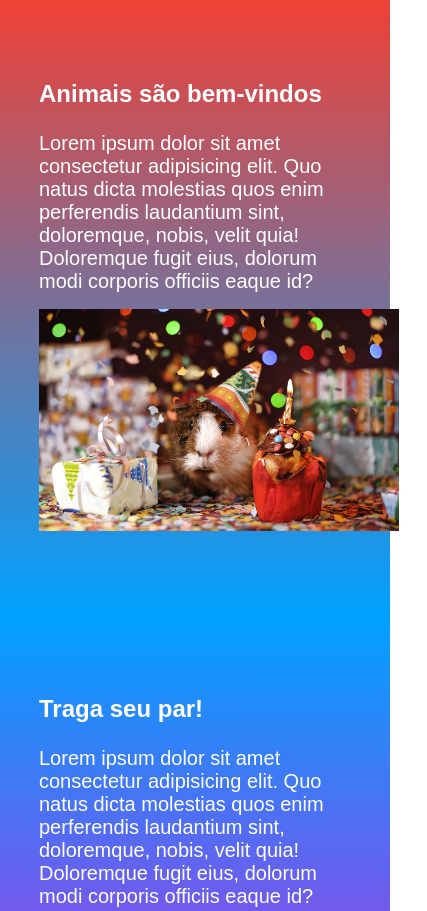
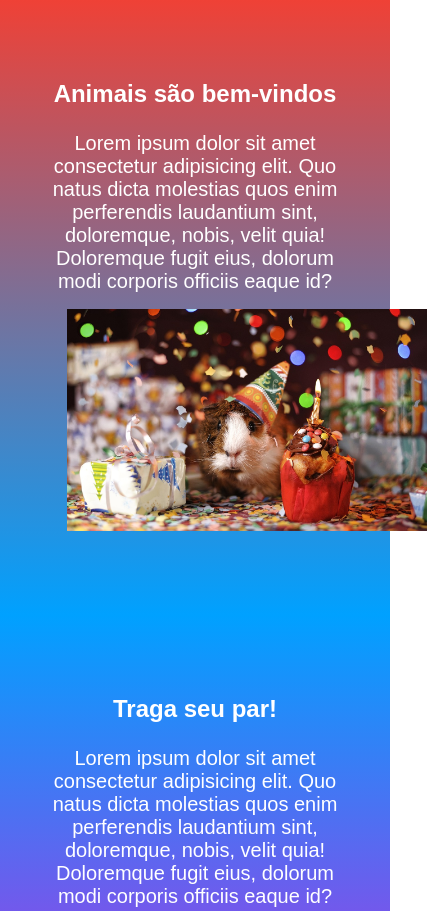
Before and after one commit to FelipeFirmida/parcel-event-aniversario, a website built with Parcel: page src/index.html in a window 390 px wide. Shown: the part 636-1547 px from the top of the page, 427 px wide, since content can reach past the window. Built offline with nearby package versions, Linux system fonts and the light colour scheme; a web font is replaced by a local one.

Commit message:
alterado o espaçamento das imagens e o text-align da seção para melhor responsividade mobile

```diff
--- a/src/styles/_section.scss
+++ b/src/styles/_section.scss
@@ -45,8 +45,13 @@
             display: block;
         }
 
+        &__content {
+            text-align: center;
+        }
+
         &__img {
             margin-top: 16px;
+            margin-left: 28px;
         }
     }
 }
```
